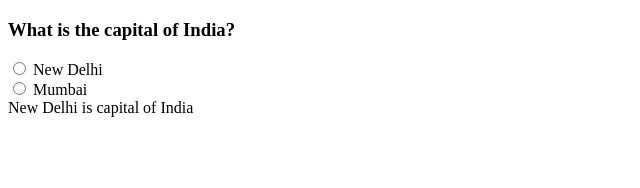
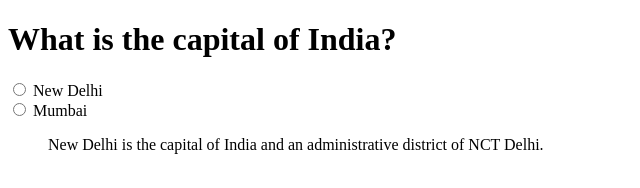
Before and after one commit to acciojob/trivia-Shafikhan55, a website: page main.html in a window 1280 px wide. Shown: the whole page, without its empty margins (0-640 px from the left). Drawn offline with Linux system fonts and the light colour scheme.

Commit message:
Update main.html

```diff
--- a/main.html
+++ b/main.html
@@ -3,21 +3,20 @@
 <html>
 
 <head>
-
+	<link rel="stylesheet" href="styles.css">
 </head>
 
 <body>
-	<div>
-	<h3>What is the capital of India? </h3>
-        <form action="">
-	    <input type="radio" name="state" value="New delhi">
-	    <label for="">New Delhi</label><br>
-	    <input type="radio" name="state" value="Mumbai">
-	    <label for="">Mumbai</label>
-	</form>
-		<blackquote class="text">New Delhi is capital of India</blackquote>
-	</div>
-
+	<!-- the entire body must be written by student -->
+<h1> What is the capital of India?</h1>
+<input type="radio" id="city1" name="city_name" value="New Delhi" >
+<label for="city1">New Delhi</label>
+<br>
+<input type="radio" id="city2" name="city_name" value="Mumbai" >
+<label for="city2">Mumbai</label>
+<blockquote id="cite1" cite="https://en.wikipedia.org/wiki/New_Delhi">New Delhi is the capital of India and an administrative district of NCT Delhi.</blockquote>
+    <script type="text/javascript" src="./script.js">
+</script>
 
 </body>
 
```
